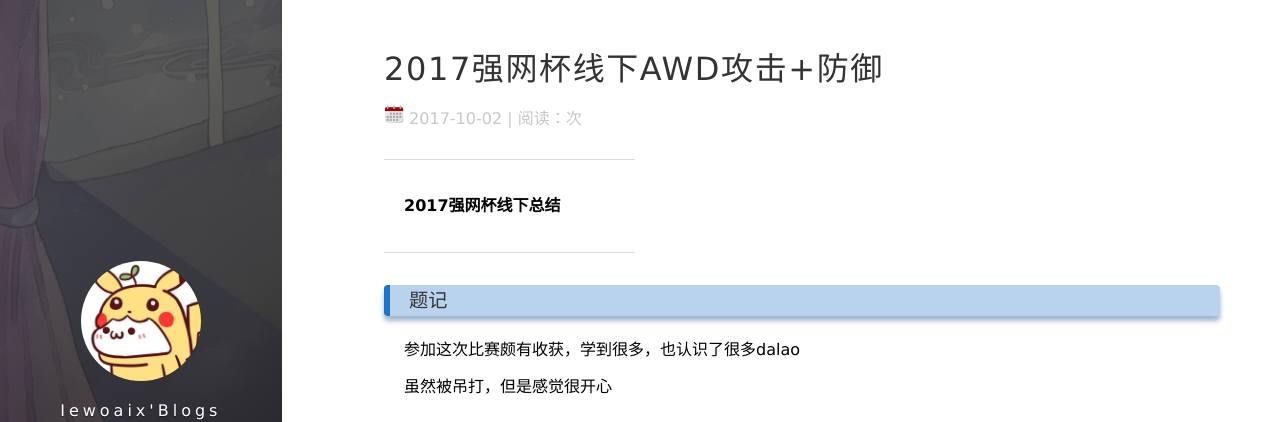
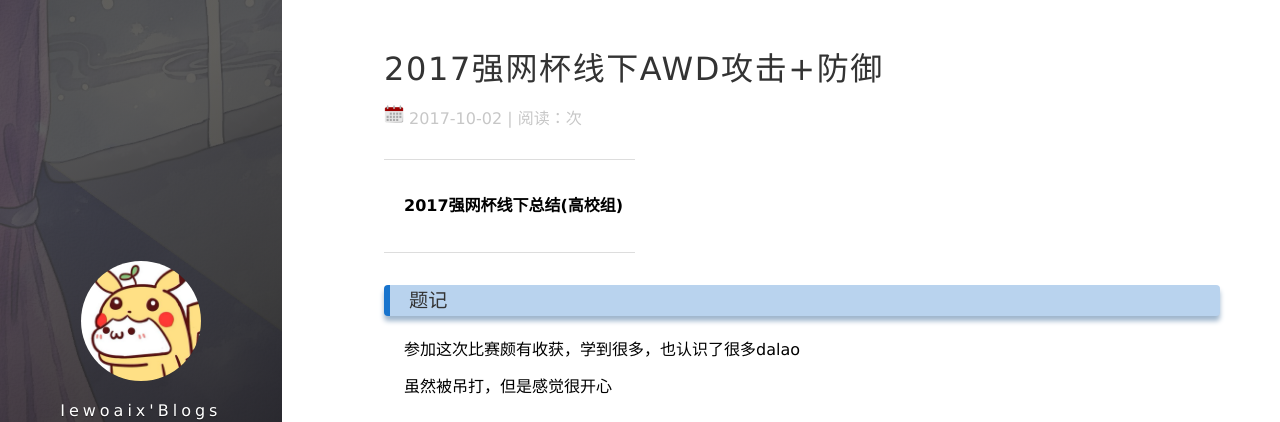
Before and after one commit to blubiu/blubiu.github.io, a Jekyll site: the page built from _posts/2017-10-02-2017强网杯线下AWD总结.md, in a window 1280 px wide and 900 px high. Shown: the top 422 px of the window. Built offline with Jekyll 4.4.1, drawn with Linux system fonts in a browser that asks for light colours; nearby versions of some CDN libraries; comment, search, counter and statistics services are not loaded.

Commit message:
Update 2017-10-02-2017强网杯线下AWD总结.md

```diff
--- a/_posts/2017-10-02-2017强网杯线下AWD总结.md
+++ b/_posts/2017-10-02-2017强网杯线下AWD总结.md
@@ -7,7 +7,7 @@ tag: AWD
 ---
 ---
 
-**2017强网杯线下总结**
+**2017强网杯线下总结(高校组)**
 
 ---
 
```
